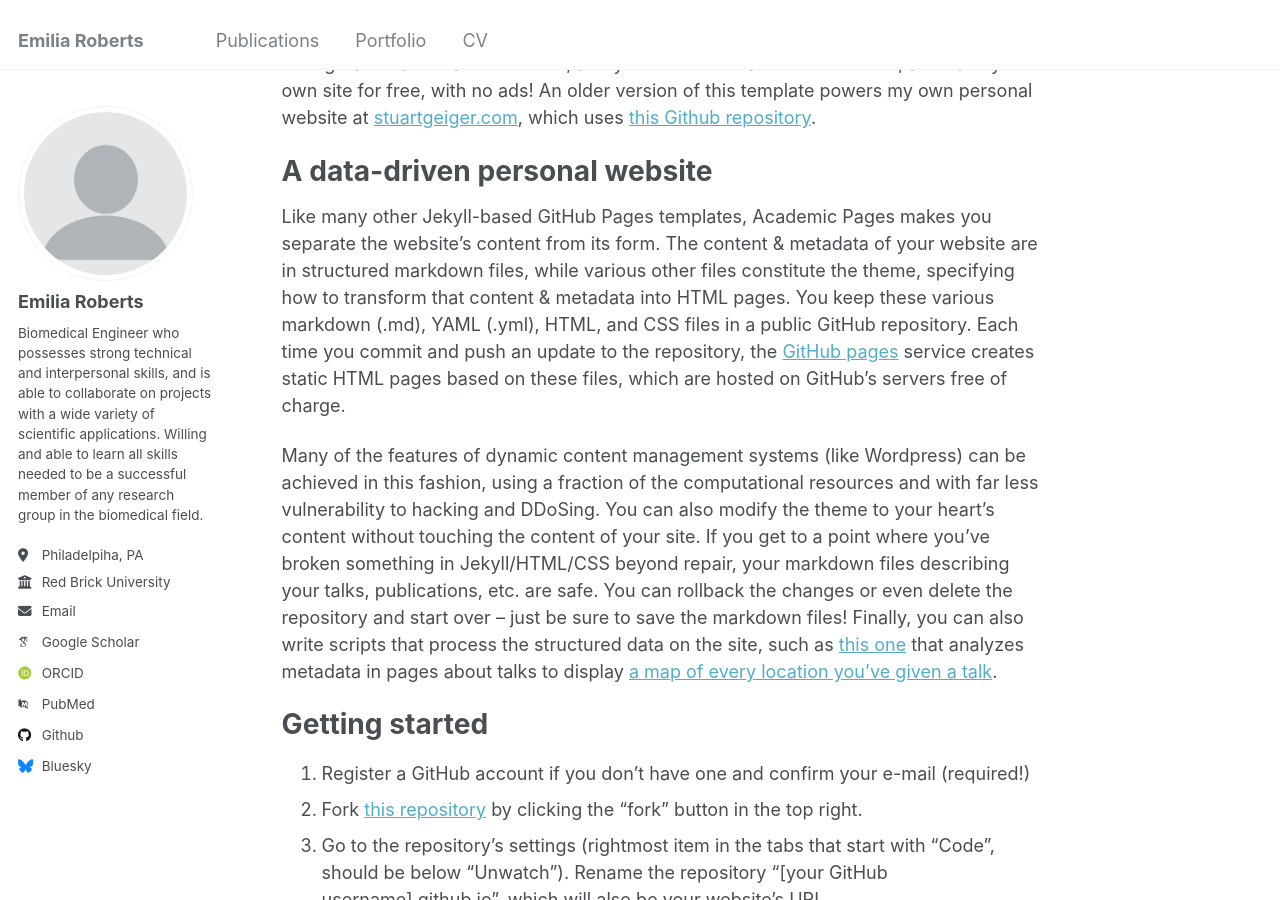
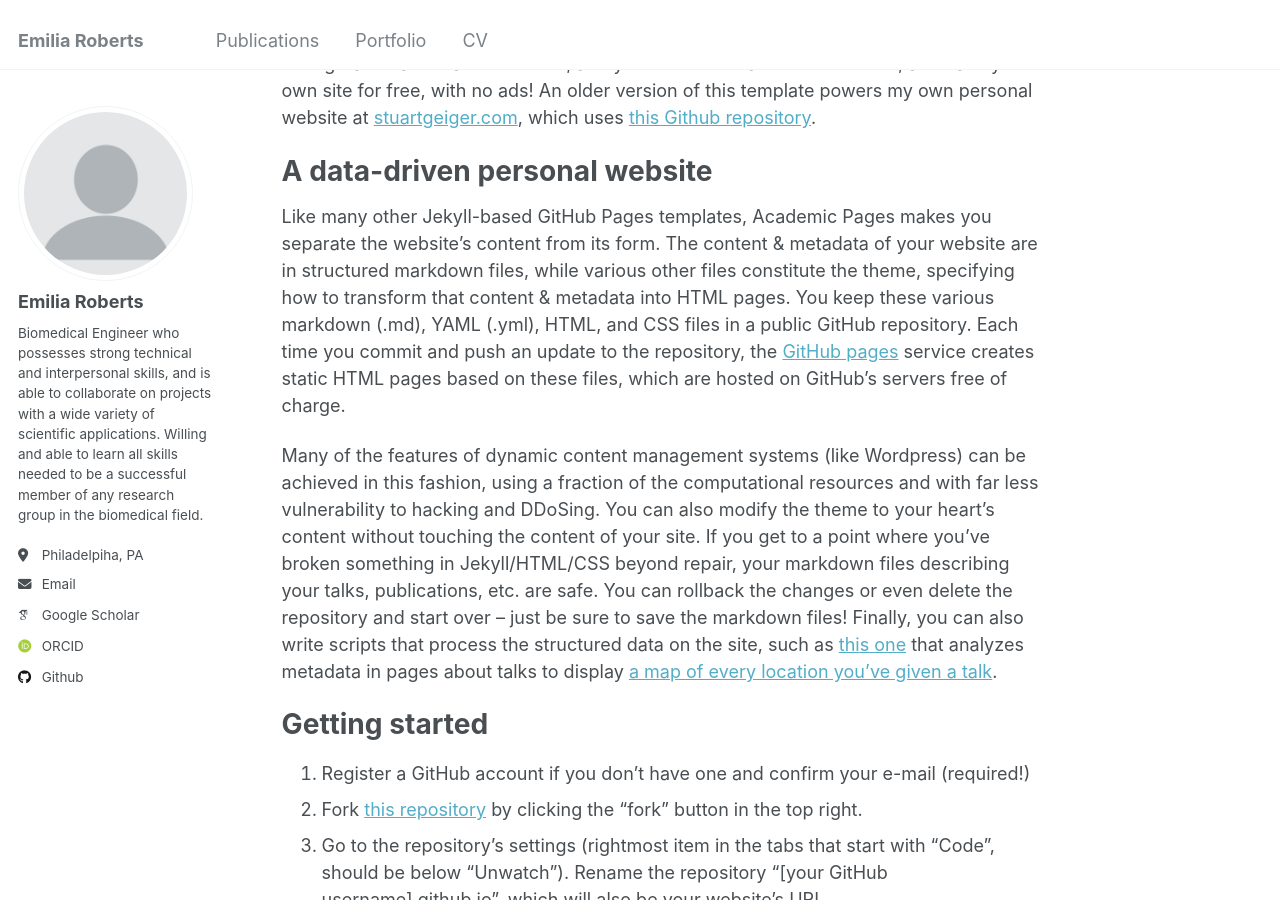
Before and after one commit to eroberts91/personal-site, a Jekyll site: the page built from _pages/about.md, in a window 1280 px wide and 900 px high, scrolled down 315 px. Built offline with Jekyll 4.4.1, drawn with Linux system fonts in a browser that asks for light colours; some web fonts are replaced; part of the change alters nothing that is shown.

Commit message:
pfp and info update

```diff
--- a/_config.yml
+++ b/_config.yml
@@ -26,7 +26,7 @@ author:
   pronouns         : # example: "she/her"
   bio              : "Biomedical Engineer who possesses strong technical and interpersonal skills, and is able to collaborate on projects with a wide variety of scientific applications. Willing and able to learn all skills needed to be a successful member of any research group in the biomedical field."
   location         : "Philadelpiha, PA"
-  employer         : "Red Brick University"
+  employer         : #
   uri              : # URL
   email            : "emiliaroberts991@gmail.com"
 
@@ -34,21 +34,21 @@ author:
   arxiv            : # URL - Update with the correct link to your profile
   googlescholar    : "https://scholar.google.com/citations?user=PS_CX0AAAAAJ"
   impactstory      : # URL
-  orcid            : "http://orcid.org/yourorcidurl"
+  orcid            : "http://orcid.org/0009-0008-9942-348X"
   semantic         : # URL
-  pubmed           : "https://www.ncbi.nlm.nih.gov/pubmed/?term=john+snow"
+  pubmed           : #"https://www.ncbi.nlm.nih.gov/pubmed/?term=john+snow"
   researchgate     : # URL
 
   # Repositories and software development
   bitbucket        : # Username - Update with your username on the site
   codepen          : # Username
   dribbble         : # Username
-  github           : "academicpages"
+  github           : "eroberts991"
   kaggle           : # Username
   stackoverflow    : # User number or user number and name (i.e., use "1" or "1/jeff-atwood")
 
   # Social media
-  bluesky          : "bsky.app" # Replace this with you Bluesky username
+  bluesky          : #"bsky.app" # Replace this with you Bluesky username
   facebook         : # Username
   flickr           : # Username
   foursquare       : # Username
```
Also changed, not shown: images/bio-photo.jpeg (added), images/bio-photo.jpg (deleted), 2 other files.
